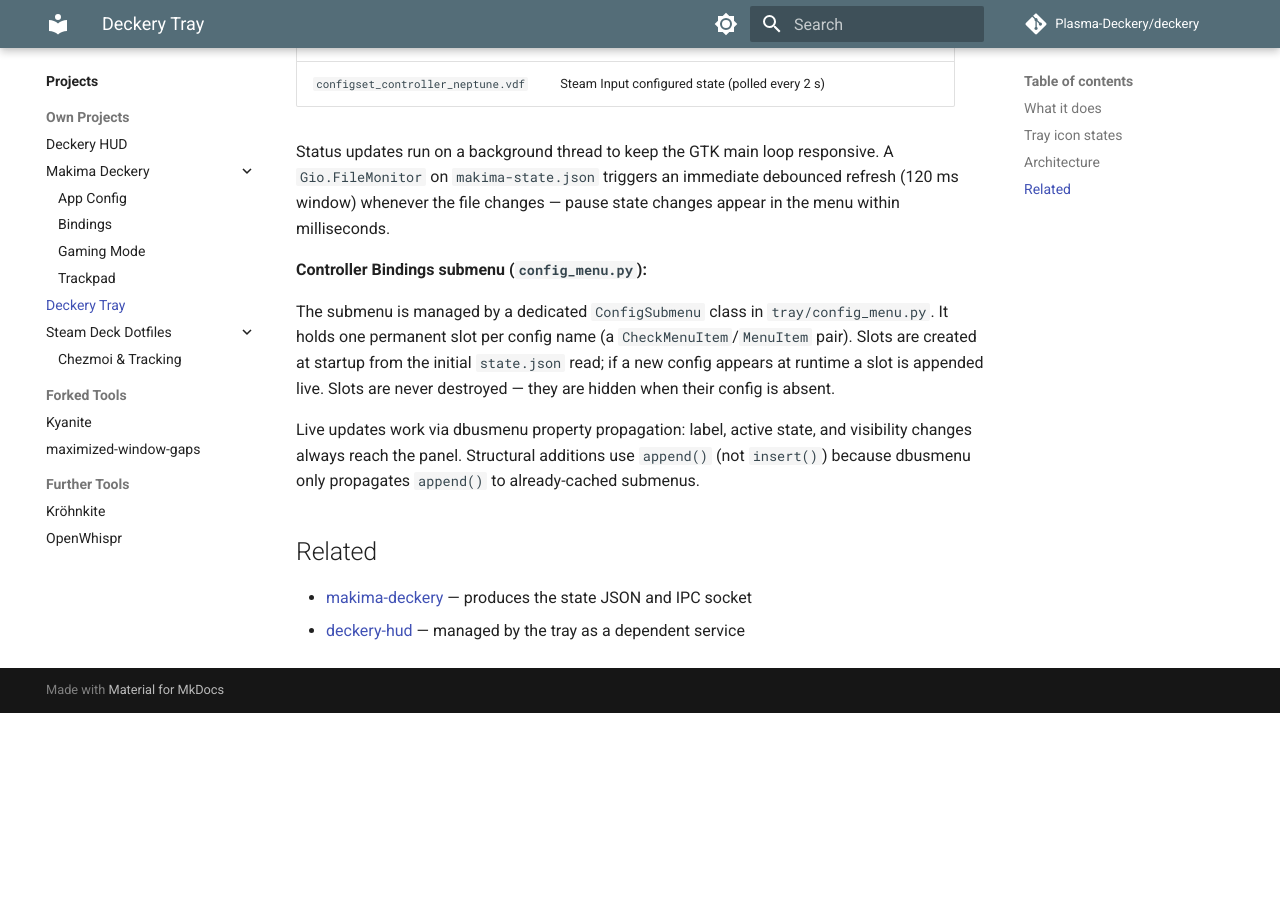
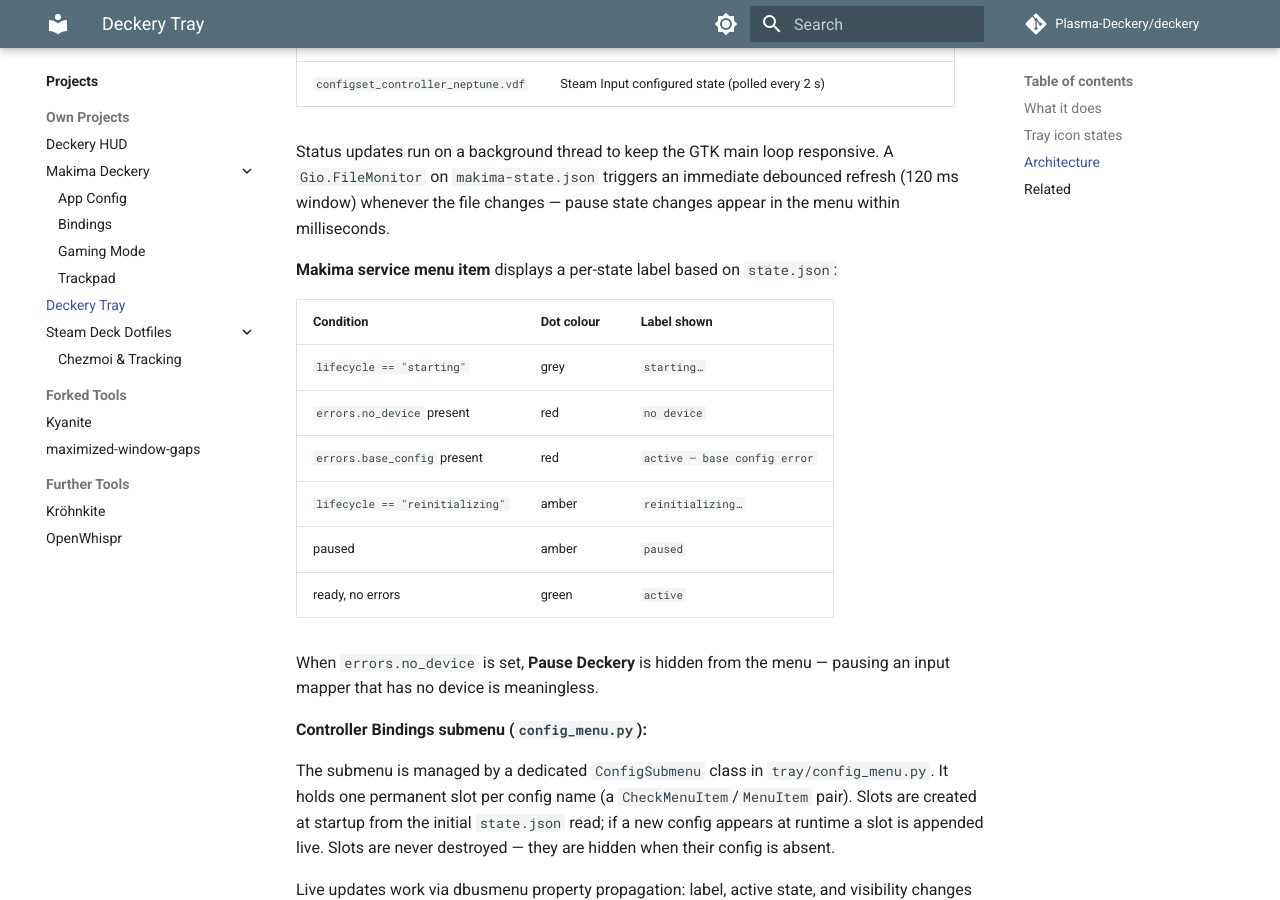
Before and after one commit to Plasma-Deckery/deckery, an MkDocs documentation site: the page built from docs/projects/deckery-tray.md, in a window 1280 px wide and 900 px high, scrolled down 2377 px. Built offline with MkDocs 1.6.1 and Material for MkDocs 9.7.7, drawn with Linux system fonts in a browser that asks for light colours; comment, search, counter and statistics services are not loaded; before the commit the page ends 3090 px from its top, so only the background shows below that.

Commit message:
docs: AHEAD_OF_RELEASE, makima status states, severity field, test count
updates.md: add AHEAD_OF_RELEASE state (rollback to last release for dev
  snapshots); document timestamp comparison logic and why no extra network
  call is needed.
state-json.md: fix lifecycle spelling (reinitializing); add severity field
  to configs[].errors[] entries; fix reinitializing trigger list (udev event,
  device error, config file change).
deckery-tray.md: add makima menu item per-state table (starting/no_device/
  base_config_error/reinitializing/paused/active); note that Pause is hidden
  when no_device is set.
makima-deckery/index.md: update test count 148 → 192; link config-registry
  architecture doc.

```diff
--- a/docs/projects/deckery-tray.md
+++ b/docs/projects/deckery-tray.md
@@ -54,6 +54,19 @@
 
 Status updates run on a background thread to keep the GTK main loop responsive. A `Gio.FileMonitor` on `makima-state.json` triggers an immediate debounced refresh (120 ms window) whenever the file changes — pause state changes appear in the menu within milliseconds.
 
+**Makima service menu item** displays a per-state label based on `state.json`:
+
+| Condition | Dot colour | Label shown |
+|---|---|---|
+| `lifecycle == "starting"` | grey | `starting…` |
+| `errors.no_device` present | red | `no device` |
+| `errors.base_config` present | red | `active — base config error` |
+| `lifecycle == "reinitializing"` | amber | `reinitializing…` |
+| paused | amber | `paused` |
+| ready, no errors | green | `active` |
+
+When `errors.no_device` is set, **Pause Deckery** is hidden from the menu — pausing an input mapper that has no device is meaningless.
+
 **Controller Bindings submenu (`config_menu.py`):**
 
 The submenu is managed by a dedicated `ConfigSubmenu` class in `tray/config_menu.py`. It holds one permanent slot per config name (a `CheckMenuItem`/`MenuItem` pair). Slots are created at startup from the initial `state.json` read; if a new config appears at runtime a slot is appended live. Slots are never destroyed — they are hidden when their config is absent.
```
Also changed, not shown: docs/projects/makima-deckery/index.md (+2 -2 lines), docs/reference/state-json.md (+2 -2 lines), docs/reference/updates.md (+5 -0 lines).
